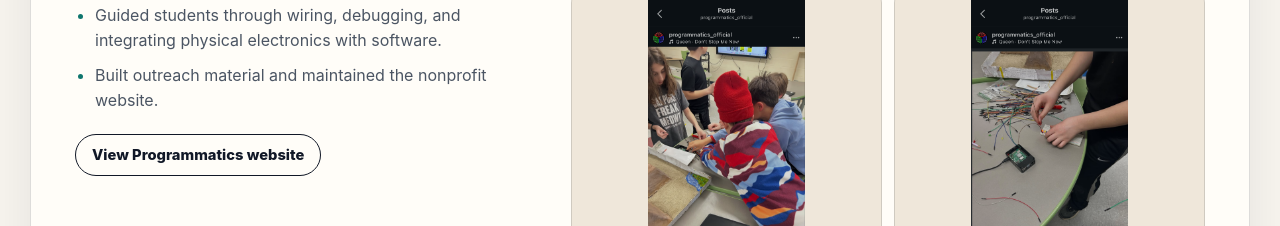
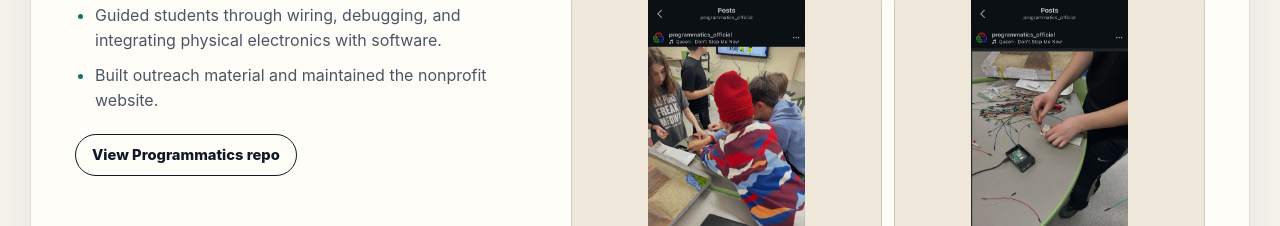
Before and after one commit to ZainKhan06/ZainKhanPersonalWebsite, a Vue app: page / in a window 1280 px wide. Shown: the part 7760-7986 px from the top of the page. Built offline with nearby package versions, Linux system fonts and the light colour scheme.

Commit message:
Link nonprofit section to Programmatics repo

```diff
--- a/src/App.vue
+++ b/src/App.vue
@@ -25,6 +25,7 @@ const linkedinUrl = 'https://www.linkedin.com/in/zain-khan-88a352259/';
 const currentGithubUrl = 'https://github.com/ZainKhan06';
 const oldGithubUrl = 'https://github.com/ZainKhansn';
 const programmaticsWebsiteUrl = 'https://zshirwani.github.io/Final/#/';
+const programmaticsRepoUrl = 'https://github.com/ZShirwani/Final';
 const cellMembraneRepoUrl = 'https://github.com/ZainKhansn/cellmembranewebsite';
 const yaleHackathonDocUrl = 'https://docs.google.com/document/d/1sAFE_aKJN7kFp5tdVL9ducJNbAUSNVVVhNz2FbmUKRE/edit?usp=sharing';
 const fileBase = import.meta.env.BASE_URL + 'project-files/';
@@ -185,7 +186,7 @@ const skills = ['Computer Architecture', 'Digital Logic', 'CPU Design', 'Embedde
           <li>Guided students through wiring, debugging, and integrating physical electronics with software.</li>
           <li>Built outreach material and maintained the nonprofit website.</li>
         </ul>
-        <a class="text-link" :href="programmaticsWebsiteUrl" target="_blank" rel="noreferrer">View Programmatics website</a>
+        <a class="text-link" :href="programmaticsRepoUrl" target="_blank" rel="noreferrer">View Programmatics repo</a>
       </div>
       <div class="photo-wall"><figure v-for="photo in programmaticPhotos" :key="photo"><img :src="photo" alt="Programmatics class photo" /></figure></div>
     </section>
```
